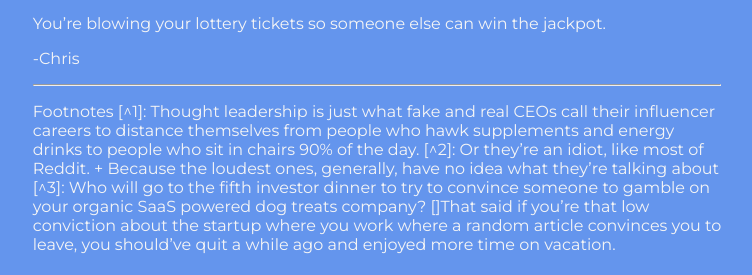
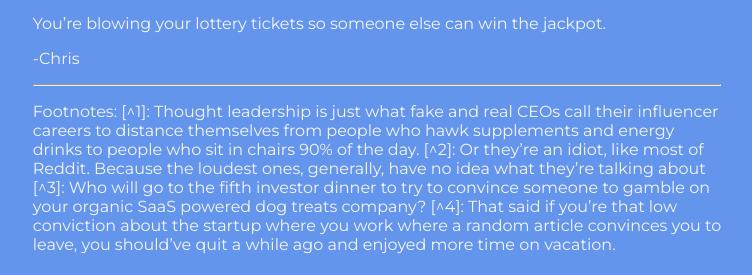
Before and after one commit to ChristianBako/christianbako.github.io, a Jekyll site: the page built from _posts/2024-05-23-Founding-Engineer-Bad-Deal.md, in a window 1280 px wide and 900 px high, scrolled down 2395 px. Shown: the part 622-897 px from the top of the window, without its empty margins (263-1015 px from the left). Built offline with Jekyll 4.4.1, drawn with Linux system fonts in a browser that asks for light colours; some web fonts are replaced; some of the changed text lies outside the part shown.

```diff
--- a/_posts/2024-05-23-Founding-Engineer-Bad-Deal.md
+++ b/_posts/2024-05-23-Founding-Engineer-Bad-Deal.md
@@ -65,7 +65,7 @@ There's a lot of talk in
 ## Founder case
 
 # Conclusion
-I understand this sounds like I'm looking at every 18-25 year old in tech and telling them that, "Hey you should put on pants and get a real job at Meta", I'm not.
+I understand this sounds like I'm looking at every 18-25 year old in tech and telling them that, "Hey you should put on pants and get a real job at Meta", I'm not.[^4]
 
 I like startups and personally I'd like to found one. They're the growth engine that powers SV, the United States, and the world.
 
@@ -103,8 +103,8 @@ You're blowing your lottery tickets so someone else can win the jackpot.
 -Chris
 
 ***
-Footnotes
+Footnotes:
 [^1]: Thought leadership is just what fake and real CEOs call their influencer careers to distance themselves from people who hawk supplements and energy drinks to people who sit in chairs 90% of the day.
-[^2]: Or they're an idiot, like most of Reddit. + Because the loudest ones, generally, have no idea what they're talking about
+[^2]: Or they're an idiot, like most of Reddit. Because the loudest ones, generally, have no idea what they're talking about
 [^3]: Who will go to the fifth investor dinner to try to convince someone to gamble on your organic SaaS powered dog treats company?
-[]That said if you're that low conviction about the startup where you work where a random article convinces you to leave, you should've quit a while ago and enjoyed more time on vacation.
+[^4]: That said if you're that low conviction about the startup where you work where a random article convinces you to leave, you should've quit a while ago and enjoyed more time on vacation.
```
Also changed, not shown: other parts of _posts/2024-05-23-Founding-Engineer-Bad-Deal.md (+1 -1 lines).
